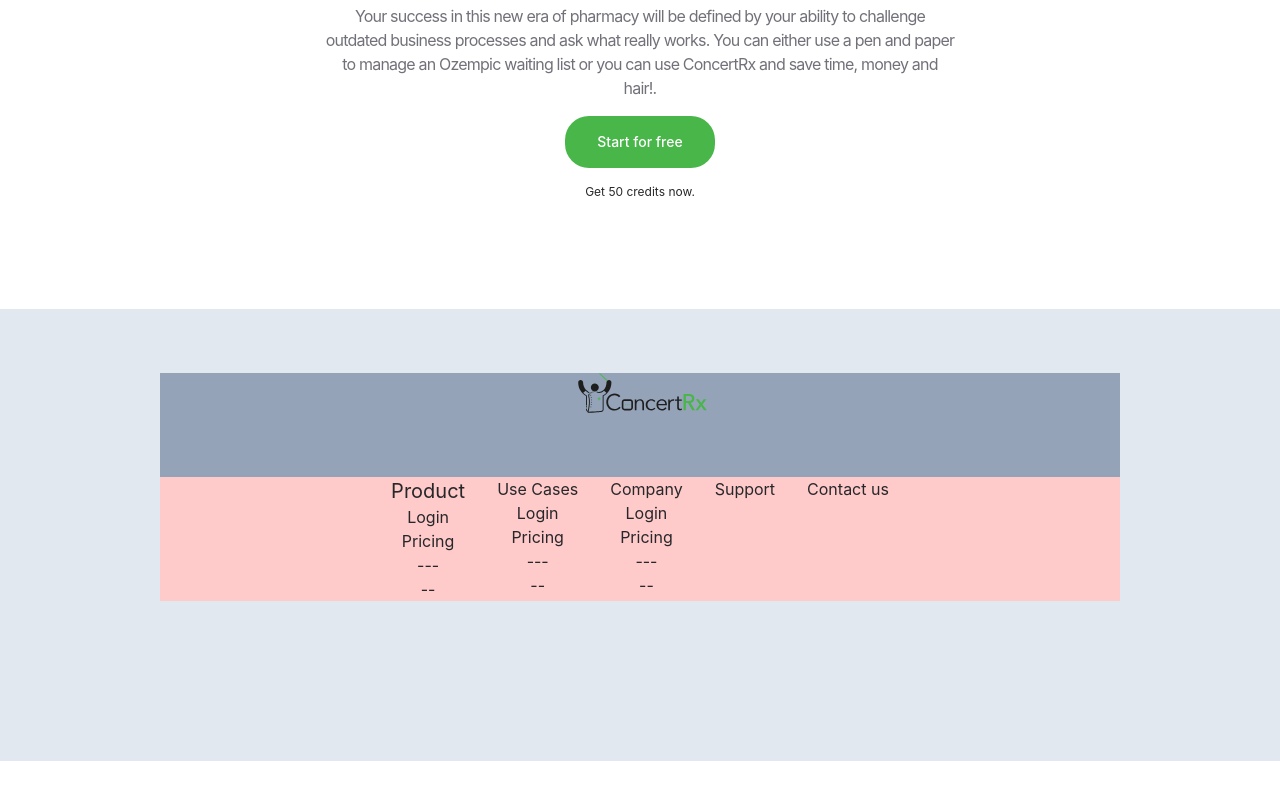
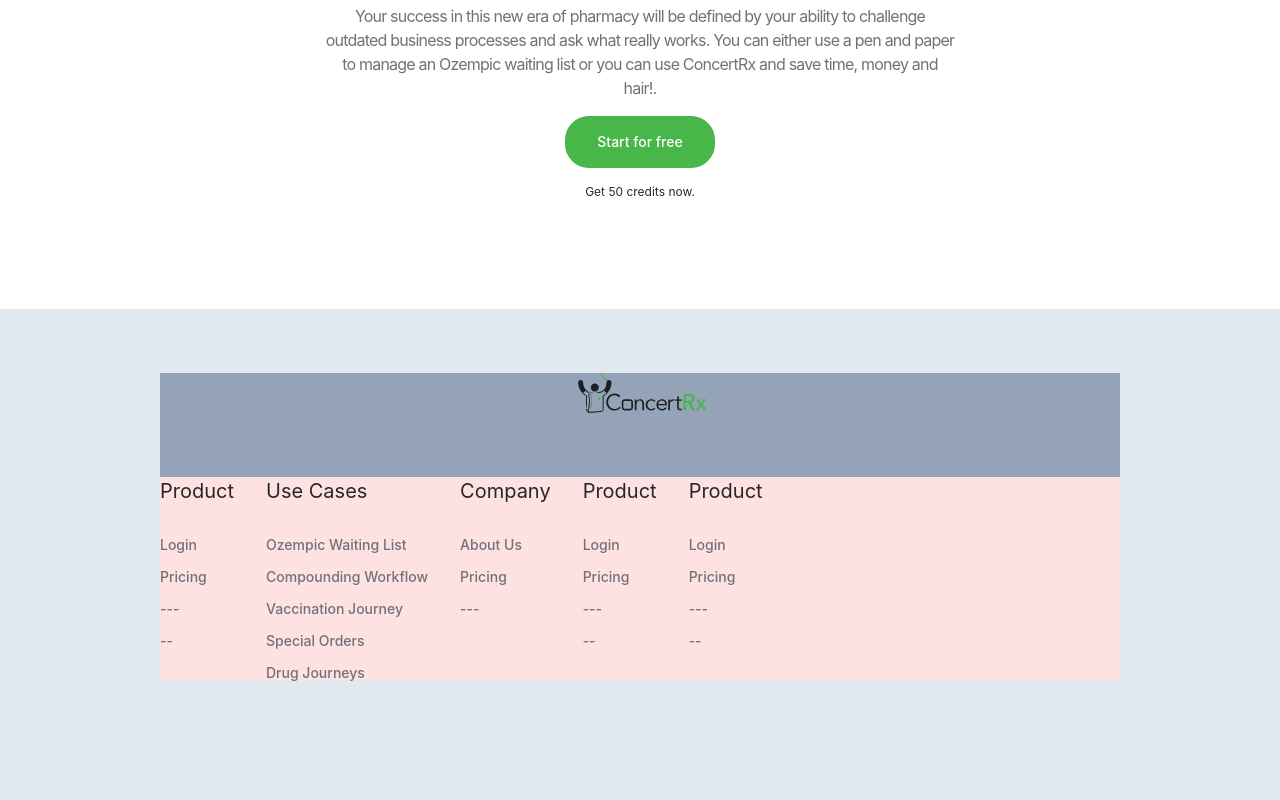
Before and after one commit to YahirrdzAlph/ConcertRx, a React (Vite) app: page / in a window 1280 px wide. Shown: the part 2247-3047 px from the top of the page. Before the commit the page ends 3008 px from the top, so only its background shows below. Built offline with nearby package versions, Linux system fonts and the light colour scheme.

Commit message:
uploading proyect!

```diff
--- a/src/componets/fotter.jsx
+++ b/src/componets/fotter.jsx
@@ -1,4 +1,5 @@
 import React from "react";
+import { Link } from "react-router-dom";
 import { Logo } from "../assets/Icon";
 
 const fotter = () => {
@@ -6,38 +7,62 @@
     <div className="flex flex-col items-center py-16 px-40 gap-12 bg-slate-200">
       <div className="flex flex-col items-center gap-16 w-full h-full bg-slate-400">
         <img src={Logo} alt="" />
-        <div className="flex items-start p-0 gap-8 bg-red-200 w-full justify-center">
-          <ul>
-            <li className="text-text text-xl ">Product</li>
-            <li>Login</li>
-            <li>Pricing</li>
-            <li>---</li>
-            <li>--</li>
-          </ul>
-          <ul>
-            <li>Use Cases</li>
-            <li>Login</li>
-            <li>Pricing</li>
-            <li>---</li>
-            <li>--</li>
-          </ul>
-          <ul>
-            <li>Company</li>
-            <li>Login</li>
-            <li>Pricing</li>
-            <li>---</li>
-            <li>--</li>
-          </ul>
-          <ul>
-            <li>Support</li>
-            <li></li>
-            <li></li>
-          </ul>
-          <ul>
-            <li>Contact us</li>
-            <li></li>
-            <li></li>
-          </ul>
+        <div className="flex items-start gap-8 w-full bg-red-100 h-[203px]">
+          <div className="flex flex-col items-start gap-[30px]">
+            <h4 className="text-text text-xl">Product</h4>
+            <div className="flex flex-col items-start gap-3">
+              <Link className="text-para font-medium text-sm">Login</Link>
+              <Link className="text-para font-medium text-sm">Pricing</Link>
+              <Link className="text-para font-medium text-sm">---</Link>
+              <Link className="text-para font-medium text-sm">--</Link>
+            </div>
+          </div>
+          <div className="flex flex-col items-start gap-[30px]">
+            <h4 className="text-text text-xl">Use Cases</h4>
+            <div className="flex flex-col items-start gap-3">
+              <Link className="text-para font-medium text-sm">
+                Ozempic Waiting List
+              </Link>
+              <Link className="text-para font-medium text-sm">
+                Compounding Workflow
+              </Link>
+              <Link className="text-para font-medium text-sm">
+                Vaccination Journey{" "}
+              </Link>
+              <Link className="text-para font-medium text-sm">
+                Special Orders
+              </Link>
+              <Link className="text-para font-medium text-sm">
+                Drug Journeys
+              </Link>
+            </div>
+          </div>
+          <div className="flex flex-col items-start gap-[30px]">
+            <h4 className="text-text text-xl">Company</h4>
+            <div className="flex flex-col items-start gap-3">
+              <Link className="text-para font-medium text-sm">About Us</Link>
+              <Link className="text-para font-medium text-sm">Pricing</Link>
+              <Link className="text-para font-medium text-sm">---</Link>
+            </div>
+          </div>
+          <div className="flex flex-col items-start gap-[30px]">
+            <h4 className="text-text text-xl">Product</h4>
+            <div className="flex flex-col items-start gap-3">
+              <Link className="text-para font-medium text-sm">Login</Link>
+              <Link className="text-para font-medium text-sm">Pricing</Link>
+              <Link className="text-para font-medium text-sm">---</Link>
+              <Link className="text-para font-medium text-sm">--</Link>
+            </div>
+          </div>
+          <div className="flex flex-col items-start gap-[30px]">
+            <h4 className="text-text text-xl">Product</h4>
+            <div className="flex flex-col items-start gap-3">
+              <Link className="text-para font-medium text-sm">Login</Link>
+              <Link className="text-para font-medium text-sm">Pricing</Link>
+              <Link className="text-para font-medium text-sm">---</Link>
+              <Link className="text-para font-medium text-sm">--</Link>
+            </div>
+          </div>
         </div>
       </div>
       <div className="flex flex-col items-center p-0 gap-8"></div>
```
